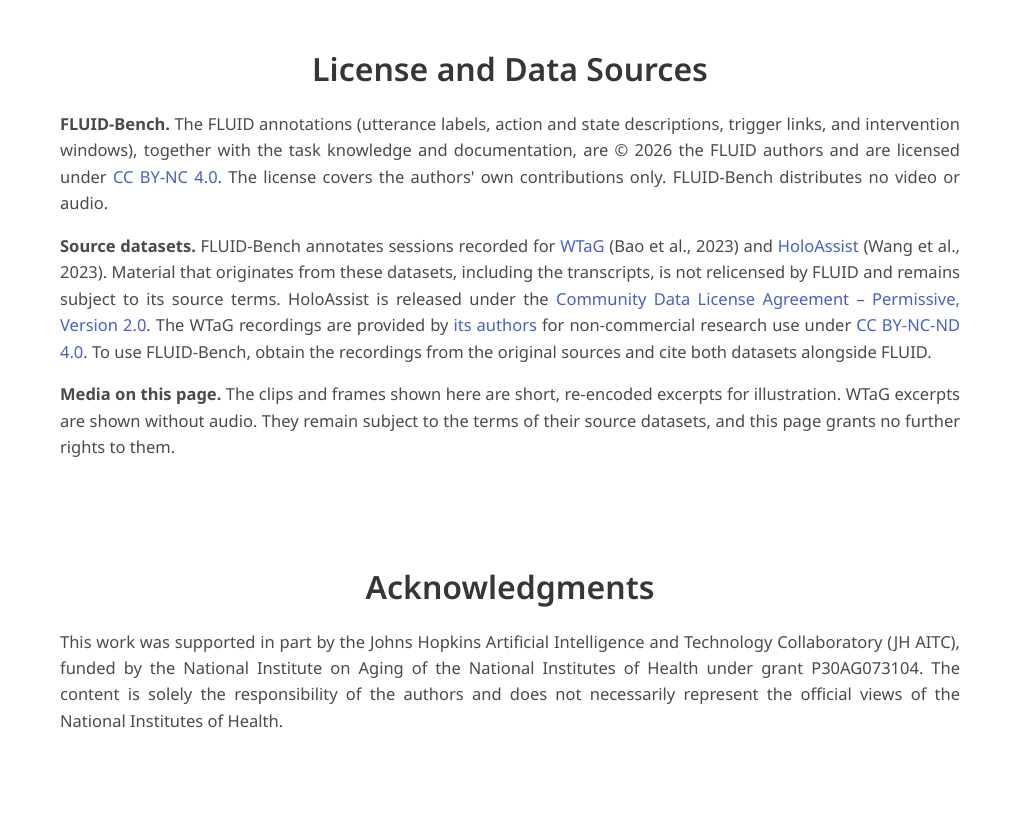
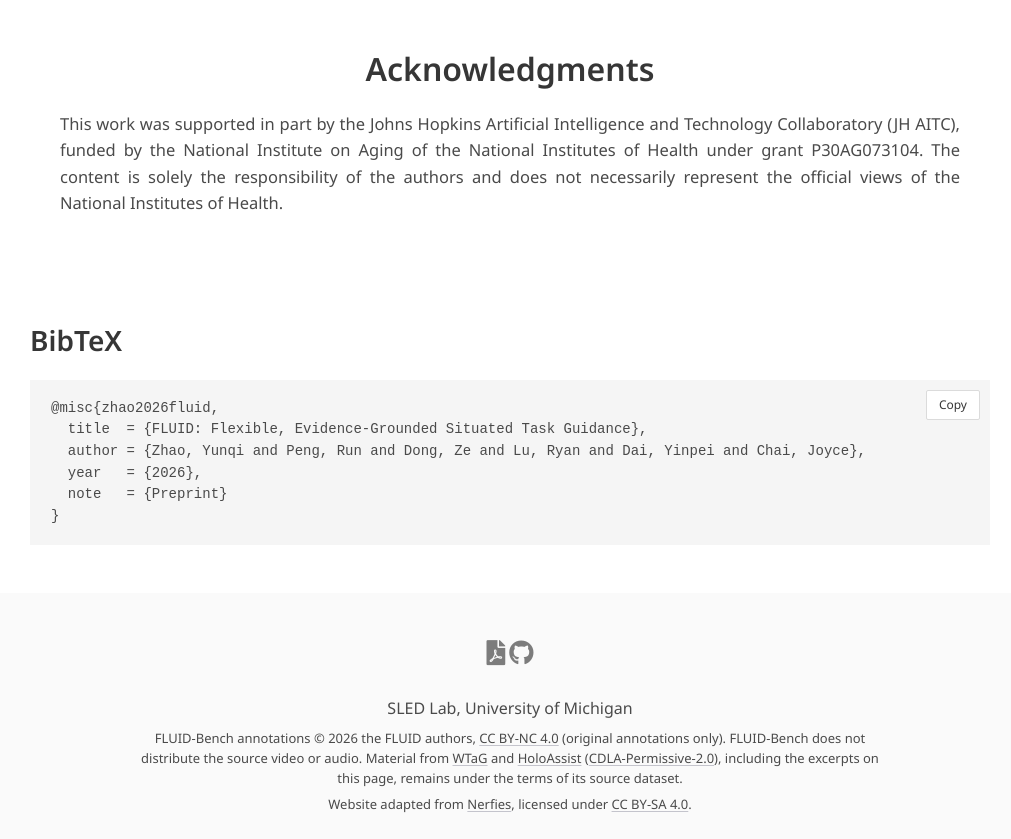
Before and after one commit to fluid-guidance/fluid-guidance.github.io, a plain HTML site: page index.html in a window 1280 px wide. Shown: the part 5356-6195 px from the top of the page, without its empty margins (130-1141 px from the left). Drawn offline with Linux system fonts and the light colour scheme; a web font is replaced by a local one.

Commit message:
Fold the licence and data notes into a compact footer
Co-Authored-By: Claude Fable 5.2 <noreply@anthropic.com>

```diff
--- a/css/site.css
+++ b/css/site.css
@@ -41,6 +41,11 @@ sub { position: static; font-size: .72em; line-height: 0; vertical-align: -.25em
 .hero .publication-title { font-size: clamp(32px, 4.2vw, 48px); }   /* the template's 3 rem on wide screens, smaller on phones */
 .eqnote { color: var(--muted); margin-top: 4px; }
 .publication-links .button[aria-disabled="true"], .footer .icon-link[aria-disabled="true"] { opacity: .5; pointer-events: none; }   /* placeholders until the paper, code and data are public */
+.footer { padding: 2.5rem 1.5rem 3rem; }
+.footer .content p { margin-bottom: .45em; color: var(--ink-2); }
+.footer .legal { font-size: 13px; line-height: 1.55; color: var(--muted); }   /* licence and data notes: present, not prominent */
+.footer .legal a { color: inherit; text-decoration: underline; text-decoration-color: #c4c4cc; text-underline-offset: 2px; }
+.footer .legal a:hover { color: var(--ink); }
 .tldr { max-width: var(--measure); margin: 22px auto 0; font-size: 16.5px; line-height: 1.55; color: var(--ink-2); text-align: center; }
 .tldr b { color: var(--ink); }
 
--- a/index.html
+++ b/index.html
@@ -180,21 +180,6 @@
   </div>
 </section>
 
-<section class="section" id="license">
-  <div class="container is-max-desktop">
-    <div class="columns is-centered has-text-centered">
-      <div class="column">
-        <h2 class="title is-3">License and Data Sources</h2>
-        <div class="content has-text-justified prose">
-          <p><b>FLUID-Bench.</b> The FLUID annotations (utterance labels, action and state descriptions, trigger links, and intervention windows), together with the task knowledge and documentation, are &copy; 2026 the FLUID authors and are licensed under <a rel="license" href="https://creativecommons.org/licenses/by-nc/4.0/">CC BY-NC 4.0</a>. The license covers the authors' own contributions only. FLUID-Bench distributes no video or audio.</p>
-          <p><b>Source datasets.</b> FLUID-Bench annotates sessions recorded for <a href="https://aclanthology.org/2023.findings-emnlp.824">WTaG</a> (Bao et al., 2023) and <a href="https://holoassist.github.io/">HoloAssist</a> (Wang et al., 2023). Material that originates from these datasets, including the transcripts, is not relicensed by FLUID and remains subject to its source terms. HoloAssist is released under the <a rel="license" href="assets/licenses/CDLA-Permissive-2.0.txt">Community Data License Agreement – Permissive, Version 2.0</a>. The WTaG recordings are provided by <a href="https://github.com/sled-group/Watch-Talk-and-Guide">its authors</a> for non-commercial research use under <a rel="license" href="https://creativecommons.org/licenses/by-nc-nd/4.0/">CC BY-NC-ND 4.0</a>. To use FLUID-Bench, obtain the recordings from the original sources and cite both datasets alongside FLUID.</p>
-          <p><b>Media on this page.</b> The clips and frames shown here are short, re-encoded excerpts for illustration. WTaG excerpts are shown without audio. They remain subject to the terms of their source datasets, and this page grants no further rights to them.</p>
-        </div>
-      </div>
-    </div>
-  </div>
-</section>
-
 <section class="section" id="acknowledgments">
   <div class="container is-max-desktop">
     <div class="columns is-centered has-text-centered">
@@ -231,8 +216,9 @@
     <div class="columns is-centered">
       <div class="column is-8">
         <div class="content has-text-centered">
-          <p>SLED Lab, University of Michigan.</p>
-          <p>The source code of this website is adapted from the <a href="https://github.com/nerfies/nerfies.github.io">Nerfies</a> project page and is available under <a rel="license" href="https://creativecommons.org/licenses/by-sa/4.0/">CC BY-SA 4.0</a>. This does not extend to the videos, figures, and data shown on the page.</p>
+          <p>SLED Lab, University of Michigan</p>
+          <p class="legal">FLUID-Bench annotations &copy; 2026 the FLUID authors, <a rel="license" href="https://creativecommons.org/licenses/by-nc/4.0/">CC BY-NC 4.0</a> (original annotations only). FLUID-Bench does not distribute the source video or audio. Material from <a href="https://github.com/sled-group/Watch-Talk-and-Guide">WTaG</a> and <a href="https://holoassist.github.io/">HoloAssist</a> (<a rel="license" href="assets/licenses/CDLA-Permissive-2.0.txt">CDLA-Permissive-2.0</a>), including the excerpts on this page, remains under the terms of its source dataset.</p>
+          <p class="legal">Website adapted from <a href="https://github.com/nerfies/nerfies.github.io">Nerfies</a>, licensed under <a rel="license" href="https://creativecommons.org/licenses/by-sa/4.0/">CC BY-SA 4.0</a>.</p>
         </div>
       </div>
     </div>
```
